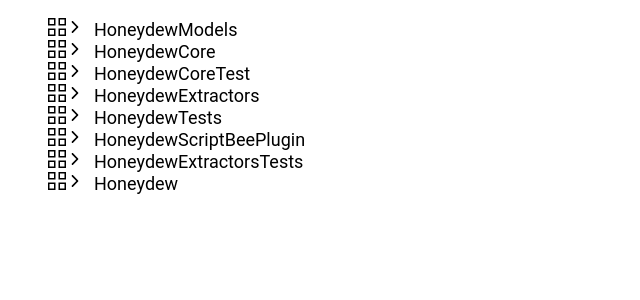
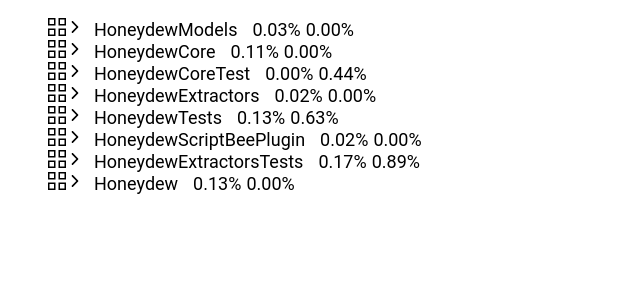
Before and after one commit to DrBaxR/spektrum-visualizer, a React (Create React App) app: page / in a window 1280 px wide. Shown: the top 300 px of the page, without its empty margins (0-640 px from the left). Built offline with nearby package versions, Linux system fonts and the light colour scheme.

Commit message:
Number metrics

```diff
--- a/src/components/TreeNode.tsx
+++ b/src/components/TreeNode.tsx
@@ -58,6 +58,10 @@
         {getUnitIcon(node)}
         {hasChildren() && <span className="expand-icon">{expanded ? <IoIosArrowDown /> : <IoIosArrowForward />}</span>}
         {getNodeDisplayIdentifier(node)}
+        <span className="metrics">
+          <span className="metric">{node.coverage.toFixed(2)}%</span>
+          <span className="metric">{node.testAmount.toFixed(2)}%</span>
+        </span>
       </div>
       {expanded && getNodeChildren()}
     </div>
--- a/src/styles/TreeNode.css
+++ b/src/styles/TreeNode.css
@@ -6,3 +6,11 @@
 .identifier .expand-icon {
   margin-right: 10px;
 }
+
+.metrics {
+  margin-left: 10px;
+}
+
+.metrics .metric {
+  margin-left: 5px;
+}
```
